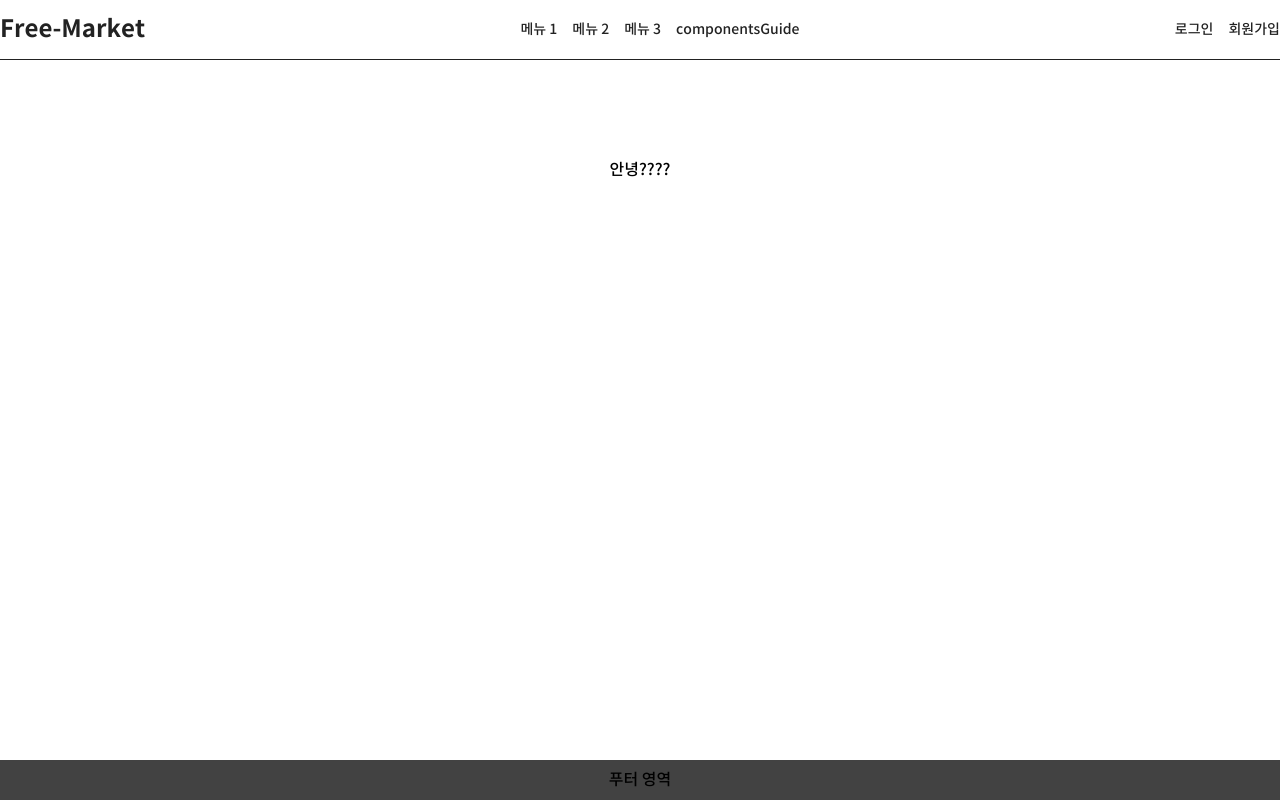
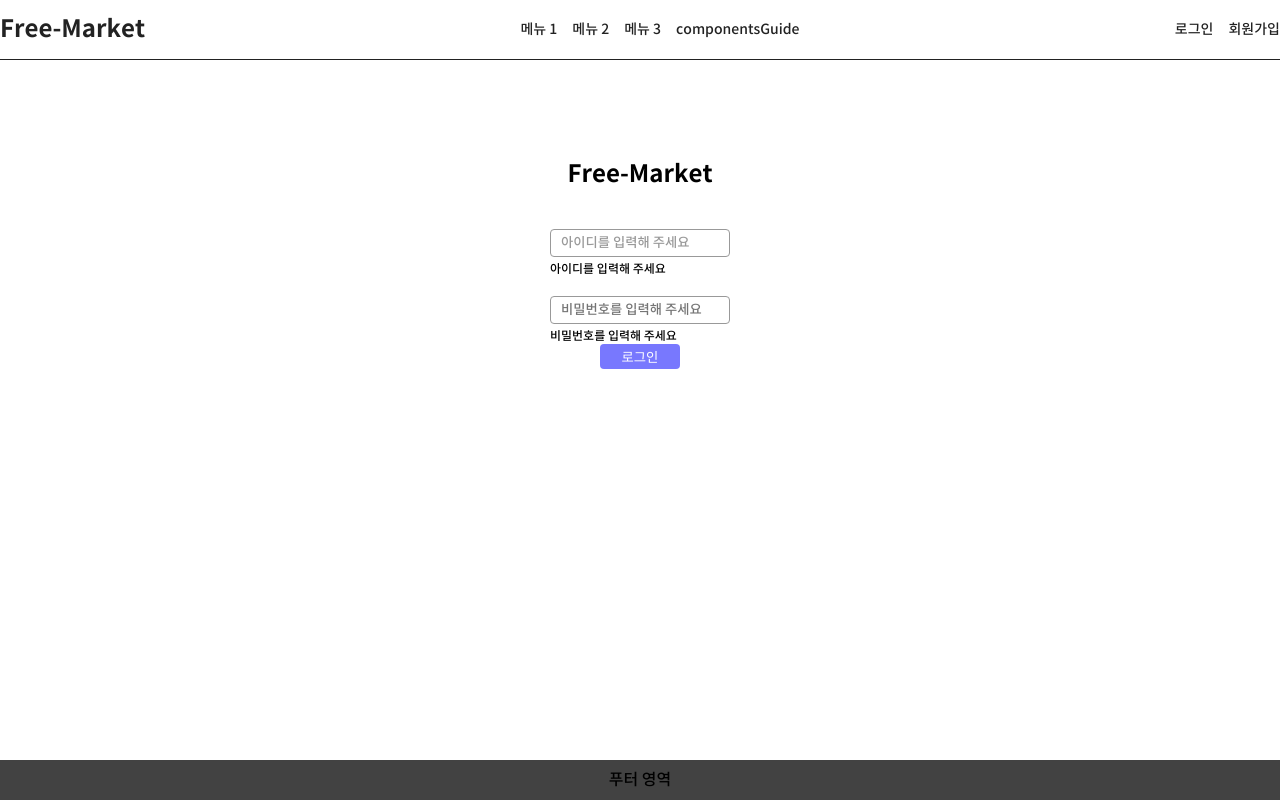
Before and after one commit to seohyun8592/free_market, a Next.js app: page /login in a window 1280 px wide. Built offline with nearby package versions, Linux system fonts and the light colour scheme.

Commit message:
test4444

```diff
--- /dev/null
+++ b/src/app/join/page.tsx
@@ -0,0 +1,3 @@
+export default function JoinPage() {
+  return <>회원가입입니다.</>
+}
--- a/src/components/layout/LoginFormTest.tsx
+++ b/src/components/layout/LoginFormTest.tsx
@@ -1,66 +1,62 @@
 "use client"
 
-import React from "react"
+import React, { useState } from "react"
 
-export default function LoginFormTest() {
-  return <div>안녕????</div>
+import fetchTestData from "@/api/login"
+import BaseButton from "@/components/base/Button/Button"
+import BaseInput from "@/components/base/Form/Input"
+
+export default function Page() {
+  const [userName, setUserName] = useState("")
+  const [password, setPassword] = useState("")
+
+  const handleUserNameChange = (e) => {
+    setUserName(e.target.value)
+  }
+
+  const handlePasswordChange = (e) => {
+    setPassword(e.target.value)
+  }
+  const handleSubmit = async () => {
+    const params = {
+      memberId: userName,
+      password,
+    }
+    try {
+      await fetchTestData(params)
+    } catch (error) {
+      console.log(error)
+    }
+  }
+  return (
+    <>
+      <h2 className="title">Free-Market</h2>
+      <div className="input__box">
+        <BaseInput
+          onChange={handleUserNameChange}
+          placeholder="아이디를 입력해 주세요"
+          value={userName}
+        />
+        <p className="login__desc">아이디를 입력해 주세요</p>
+      </div>
+      <div className="input__box">
+        <BaseInput
+          onChange={handlePasswordChange}
+          placeholder="비밀번호를 입력해 주세요"
+          type="password"
+          value={password}
+        />
+        <p className="login__desc">비밀번호를 입력해 주세요</p>
+      </div>
+      <BaseButton
+        buttonProps={{
+          theme: "PRIMARY",
+          size: "LARGE",
+        }}
+        onClick={handleSubmit}
+      >
+        로그인
+      </BaseButton>
+    </>
+  )
 }
-
-// import fetchTestData from "@/api/login"
-// import BaseButton from "@/components/base/Button/Button"
-// import BaseInput from "@/components/base/Form/Input"
-
-// export default function Page() {
-//   const [userName, setUserName] = useState("")
-//   const [password, setPassword] = useState("")
-
-//   const handleUserNameChange = (e) => {
-//     setUserName(e.target.value)
-//   }
-
-//   const handlePasswordChange = (e) => {
-//     setPassword(e.target.value)
-//   }
-//   const handleSubmit = async () => {
-//     const params = {
-//       memberId: userName,
-//       password,
-//     }
-//     try {
-//       await fetchTestData(params)
-//     } catch (error) {
-//       console.log(error)
-//     }
-//   }
-//   return (
-//     <>
-//       <h2 className="title">Free-Market</h2>
-//       <div className="input__box">
-//         <BaseInput
-//           onChange={handleUserNameChange}
-//           placeholder="아이디를 입력해 주세요"
-//           value={userName}
-//         />
-//         <p className="login__desc">아이디를 입력해 주세요</p>
-//       </div>
-//       <div className="input__box">
-//         <BaseInput
-//           onChange={handlePasswordChange}
-//           placeholder="비밀번호를 입력해 주세요"
-//           type="password"
-//           value={password}
-//         />
-//         <p className="login__desc">비밀번호를 입력해 주세요</p>
-//       </div>
-//       <BaseButton
-//         buttonProps={{
-//           theme: "PRIMARY",
-//           size: "LARGE",
-//         }}
-//         onClick={handleSubmit}
-//       >
-//         로그인
-//       </BaseButton>
-//     </>
-//   )
-// }
```
